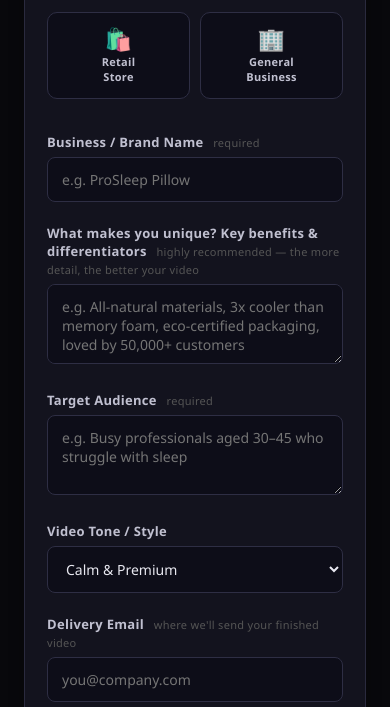
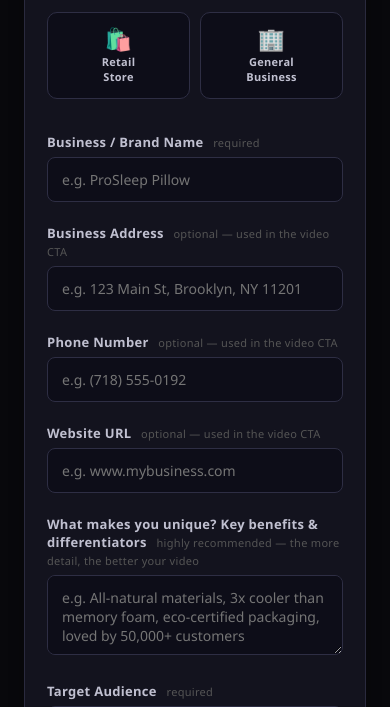
Before and after one commit to halalcaterapp-crypto/ai-video-agency, a Flask app: page /paid in a window 390 px wide. Shown: the part 912-1619 px from the top of the page. Run offline with Flask 3, Linux system fonts and the light colour scheme.

Commit message:
Feature: business address, phone, website fields — woven into CTA voiceover

```diff
--- a/app.py
+++ b/app.py
@@ -77,14 +77,17 @@ def paid():
 
 @app.route("/generate", methods=["POST"])
 def generate():
-    token         = request.form.get("token", "").strip()
-    product_name  = request.form.get("product_name", "").strip()
-    target_audience = request.form.get("target_audience", "").strip()
-    tone          = request.form.get("tone", "").strip()
-    client_email  = request.form.get("client_email", "").strip()
-    key_benefits  = request.form.get("key_benefits", "").strip()
-    business_type = request.form.get("business_type", "product").strip() or "product"
-    generate_logo = request.form.get("generate_logo") == "1"
+    token            = request.form.get("token", "").strip()
+    product_name     = request.form.get("product_name", "").strip()
+    target_audience  = request.form.get("target_audience", "").strip()
+    tone             = request.form.get("tone", "").strip()
+    client_email     = request.form.get("client_email", "").strip()
+    key_benefits     = request.form.get("key_benefits", "").strip()
+    business_type    = request.form.get("business_type", "product").strip() or "product"
+    generate_logo    = request.form.get("generate_logo") == "1"
+    business_address = request.form.get("business_address", "").strip()
+    business_phone   = request.form.get("business_phone", "").strip()
+    business_website = request.form.get("business_website", "").strip()
 
     # Re-validate token before doing any work
     # "PAID" is the special bypass token for Stripe customers — no DB check needed
@@ -109,7 +112,10 @@ def generate():
                                target_audience=target_audience,
                                tone=tone,
                                client_email=client_email,
-                               business_type=business_type)
+                               business_type=business_type,
+                               business_address=business_address,
+                               business_phone=business_phone,
+                               business_website=business_website)
 
     # Handle optional logo upload
     logo_path = None
@@ -143,6 +149,9 @@ def generate():
             logo_path=logo_path,
             generate_logo=generate_logo,
             business_type=business_type,
+            business_address=business_address,
+            business_phone=business_phone,
+            business_website=business_website,
         ),
         daemon=True,
     )
--- a/templates/form.html
+++ b/templates/form.html
@@ -415,6 +415,39 @@
         required
       />
 
+      <label for="business_address">
+        Business Address <span class="hint">optional — used in the video CTA</span>
+      </label>
+      <input
+        type="text"
+        id="business_address"
+        name="business_address"
+        placeholder="e.g. 123 Main St, Brooklyn, NY 11201"
+        value="{{ business_address or '' }}"
+      />
+
+      <label for="business_phone">
+        Phone Number <span class="hint">optional — used in the video CTA</span>
+      </label>
+      <input
+        type="text"
+        id="business_phone"
+        name="business_phone"
+        placeholder="e.g. (718) 555-0192"
+        value="{{ business_phone or '' }}"
+      />
+
+      <label for="business_website">
+        Website URL <span class="hint">optional — used in the video CTA</span>
+      </label>
+      <input
+        type="text"
+        id="business_website"
+        name="business_website"
+        placeholder="e.g. www.mybusiness.com"
+        value="{{ business_website or '' }}"
+      />
+
       <label for="key_benefits">
         What makes you unique? Key benefits &amp; differentiators
         <span class="hint">highly recommended — the more detail, the better your video</span>
```
Also changed, not shown: pipeline.py (+9 -1 lines), storyboard.py (+14 -0 lines).
